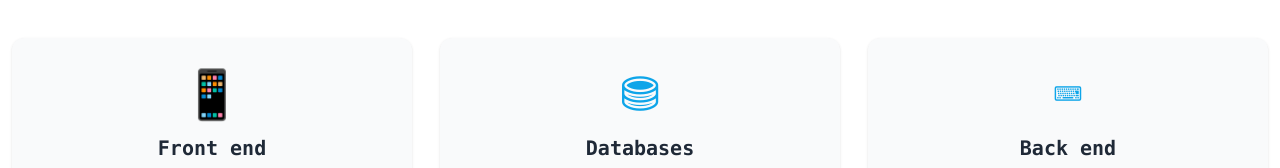
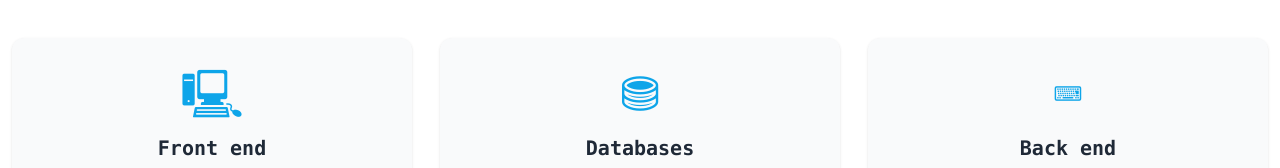
Before and after one commit to wianvanniekerk/wianvanniekerk.github.io, a website: page build/index.html in a window 1280 px wide. Shown: the part 541-709 px from the top of the page. Drawn offline with Linux system fonts and the light colour scheme; a script that the page names is missing.

Commit message:
emoji change

```diff
--- a/build/index.html
+++ b/build/index.html
@@ -67,7 +67,7 @@
 
         <div class="grid grid-cols-1 md:grid-cols-3 gap-7">
           <a href="./pages/skills.html" class="card__hover__bg">
-            <p class="text-5xl text-sky-500">📱</p>
+            <p class="text-5xl text-sky-500">🖳</p>
             <h3 class="text-xl font-semibold text-gray-800 my-4">
              Front end
             </h3>
```
